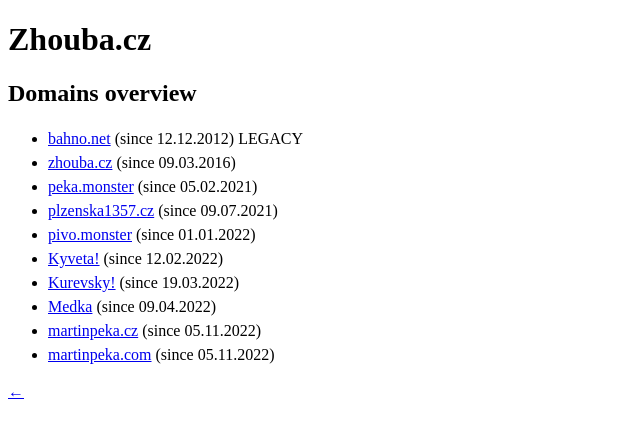
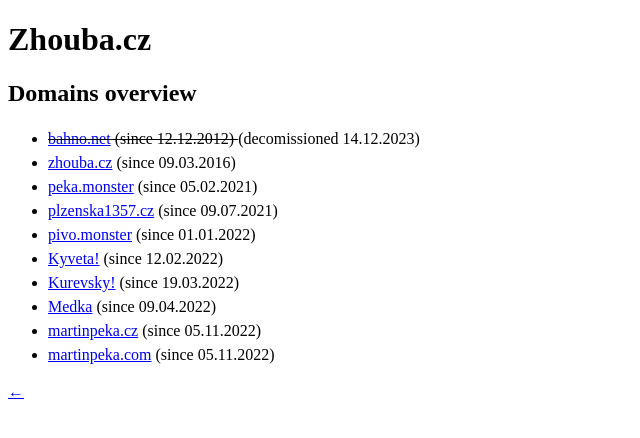
Before and after one commit to helvete/zhouba_home, a plain HTML site: page www/domains/index.html in a window 1280 px wide. Shown: the whole page, without its empty margins (0-640 px from the left). Drawn offline with Linux system fonts and the light colour scheme.

Commit message:
Decomission bahno.net

```diff
--- a/www/domains/index.html
+++ b/www/domains/index.html
@@ -20,7 +20,10 @@
 	<div>
 		<ul>
 			<li>
-				<a href='http://bahno.net'>bahno.net</a> (since 12.12.2012) LEGACY
+				<s>
+				    <a href='http://bahno.net'>bahno.net</a> (since 12.12.2012)
+				</s>
+				(decomissioned 14.12.2023)
 			</li>
 			<li>
 				<a href='https://zhouba.cz'>zhouba.cz</a> (since 09.03.2016)
```
